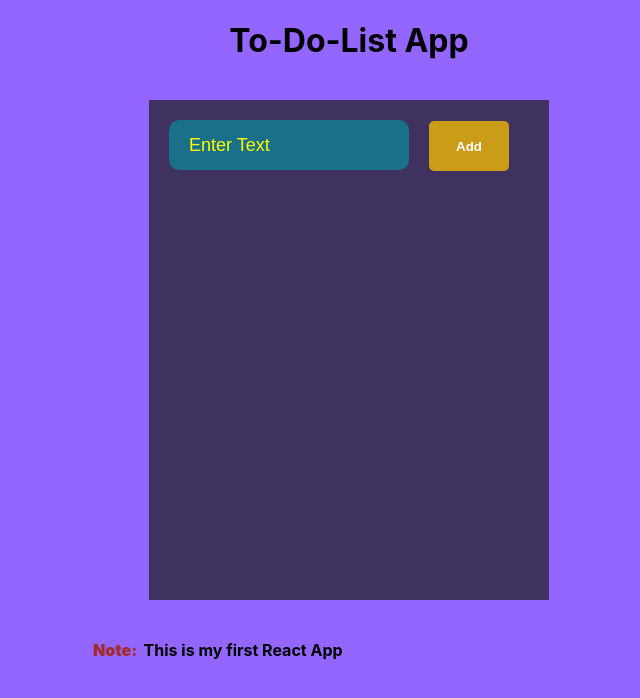
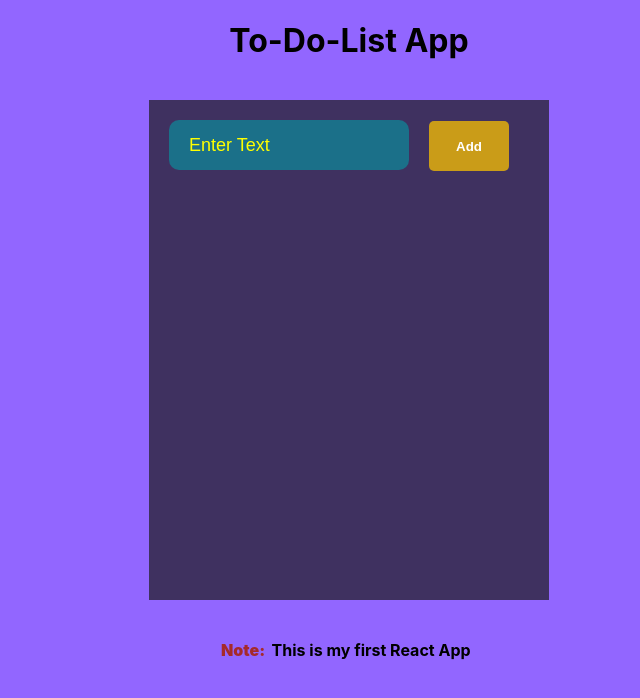
Before and after one commit to bhawiktanna/To-Do-List, a React (Create React App) app: page / in a window 1280 px wide. Shown: the top 698 px of the page, without its empty margins (291-931 px from the left). Built offline with nearby package versions, Linux system fonts and the light colour scheme.

Commit message:
commit to style

```diff
--- a/src/App.css
+++ b/src/App.css
@@ -51,5 +51,5 @@ body{
 }
 #note-para{
   font-weight: bold;
-  margin-left: 30%;
+  margin-left: 40%;
 }
```
